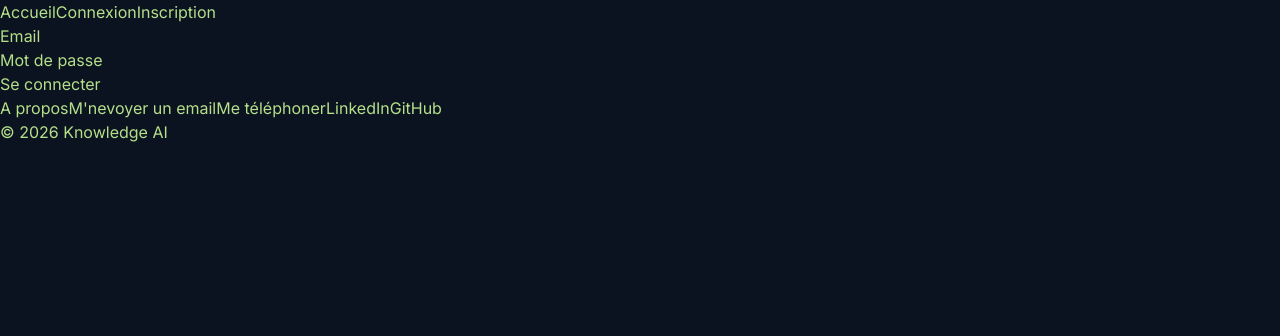
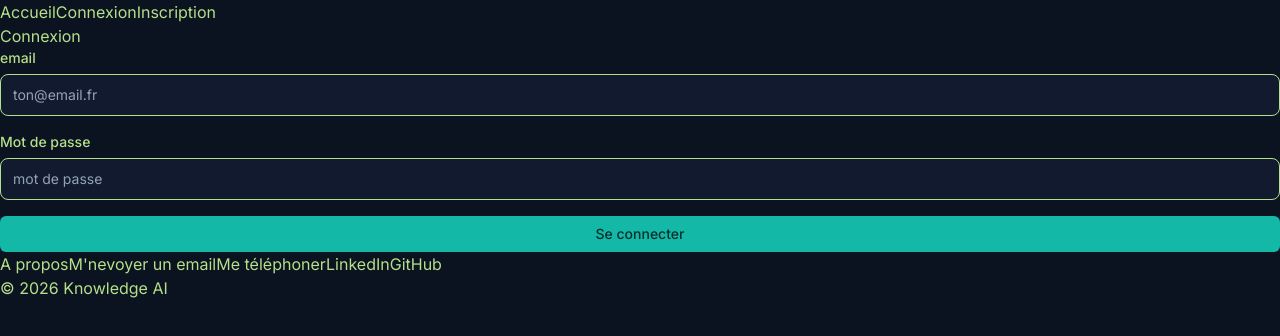
Before and after one commit to cyrilfoucher/knowledge-ai, a React (Vite) app in the folder frontend/: page /login in a window 1280 px wide. Shown: the top 336 px of the page. Built offline with nearby package versions, Linux system fonts and the light colour scheme; no server answers.

Commit message:
Ajout des composants Button et Input, utilisés sur la page de connexion

```diff
--- /dev/null
+++ b/frontend/src/components/ui/Button.tsx
@@ -0,0 +1,24 @@
+import type { ComponentProps } from "react";
+
+type ButtonVariant = "primary" | "secondary" | "danger";
+
+interface ButtonProps extends ComponentProps<"button"> {
+  variant?: ButtonVariant;
+}
+
+const variantClasses: Record<ButtonVariant, string> = {
+  primary: "bg-primary text-on-primary hover:bg-primary-hover",
+  secondary: "border border-border text-text hover:bg-surface",
+  danger: "bg-danger text-on-danger hover:opacity-90",
+};
+
+function Button({ variant = "primary", className = "", ...props }: ButtonProps) {
+  return (
+    <button
+      className={`inline-flex items-center justify-center rounded-md px-4 py-2 text-sm font-medium transition-colors cursor-pointer disabled:cursor-not-allowed disabled:opacity-50 ${variantClasses[variant]} ${className}`}
+      {...props}
+    />
+  );
+}
+
+export default Button;
--- /dev/null
+++ b/frontend/src/components/ui/Input.tsx
@@ -0,0 +1,23 @@
+import type { ComponentProps } from "react";
+
+interface InputProps extends ComponentProps<"input"> {
+  label: string;
+  error?: string;
+}
+function Input({ label, error, id, className = "", ...props }: InputProps) {
+  return (
+    <div>
+      <label htmlFor={id} className="mb-1.5 block text-sm font-medium text-text">
+        {label}
+      </label>
+      <input
+        id={id}
+        className={`w-full rounded-lg border bg-surface px-3 py-2.5 text-sm text-text placeholder:text-muted focus:outline-none focus:border-primary focus:ring-3 focus:ring-primary/25${error ? "border-danger" : "border-border"} ${className}`}
+        {...props}
+      />
+      {error && <p className="mt-1 text-xs text-danger">{error}</p>}
+    </div>
+  );
+}
+
+export default Input;
--- a/frontend/src/index.css
+++ b/frontend/src/index.css
@@ -11,6 +11,7 @@
   --on-primary: #ffffff;
   --link: #0d9488;
   --danger: #dc2626;
+  --on-danger: #ffffff;
 }
 
 [data-theme="dark"] {
@@ -24,6 +25,7 @@
   --on-primary: #042f2e;
   --link: #2dd4bf;
   --danger: #f87171;
+  --on-danger: #450a0a;
 }
 
 @theme inline {
@@ -38,6 +40,7 @@
   --color-on-primary: var(--on-primary);
   --color-link: var(--link);
   --color-danger: var(--danger);
+  --color-on-danger: var(--on-danger);
 }
 
 @layer base {
--- a/frontend/src/pages/Login.tsx
+++ b/frontend/src/pages/Login.tsx
@@ -4,6 +4,9 @@ import { useNavigate } from "react-router-dom";
 import { isAxiosError } from "axios";
 import { LoginSchema, type LoginInput } from "../schemas/authSchema";
 import { useAuth } from "../hooks/useAuth";
+import PageHeader from "../layouts/PageHeader";
+import Button from "../components/ui/Button";
+import Input from "../components/ui/Input";
 
 function Login() {
   const { login } = useAuth();
@@ -30,25 +33,38 @@ function Login() {
   };
 
   return (
-    <form onSubmit={handleSubmit(onSubmit)}>
+    <>
+      <PageHeader title="Connexion" />
+      <form onSubmit={handleSubmit(onSubmit)} className="flex flex-col gap-4">
         <div>
-        <label htmlFor="email">Email</label>
-        <input id="email" type="email" {...register("email")} />
-        {errors.email && <p>{errors.email.message}</p>}
+          <Input
+            id="email"
+            label="email"
+            type="email"
+            placeholder="ton@email.fr"
+            error={errors.email?.message}
+            {...register("email")}
+          />
         </div>
 
         <div>
-        <label htmlFor="password">Mot de passe</label>
-        <input id="password" type="password" {...register("password")} />
-        {errors.password && <p>{errors.password.message}</p>}
+          <Input
+            id="password"
+            label="Mot de passe"
+            type="password"
+            placeholder="mot de passe"
+            error={errors.password?.message}
+            {...register("password")}
+          />
         </div>
 
         {errors.root && <p>{errors.root.message}</p>}
 
-      <button type="submit" disabled={isSubmitting}>
+        <Button type="submit" disabled={isSubmitting} className="w-full">
           Se connecter
-      </button>
+        </Button>
       </form>
+    </>
   );
 }
 
```
Lines whose indentation alone changed are shown as unchanged.
